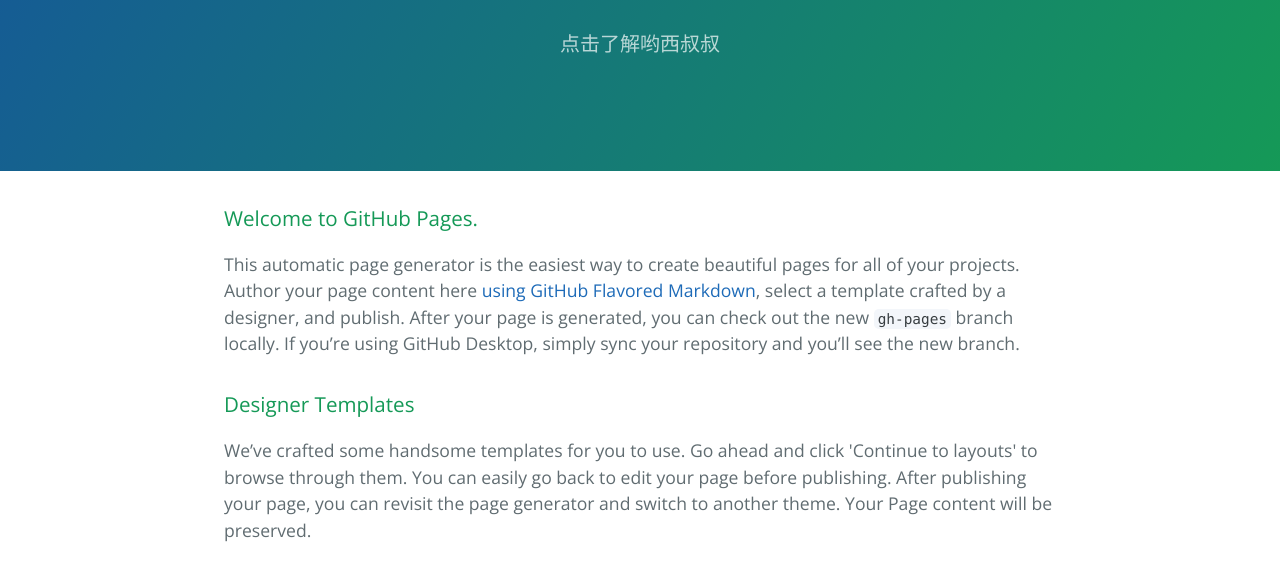
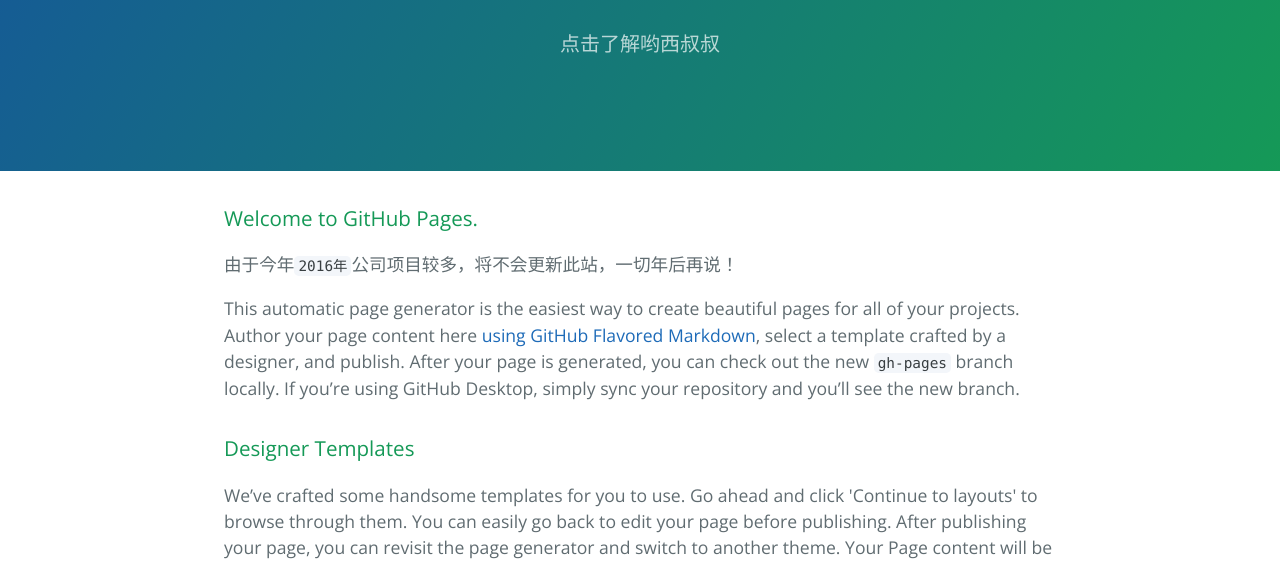
Before and after one commit to yoxidashu/yoxidashu.github.io, a plain HTML site: page index.html in a window 1280 px wide. Shown: the part 208-774 px from the top of the page. Drawn offline with nearby package versions, Linux system fonts and the light colour scheme.

Commit message:
2016 year not commit

```diff
--- a/index.html
+++ b/index.html
@@ -19,6 +19,8 @@
     <section class="main-content">
       <h3>
 <a id="welcome-to-github-pages" class="anchor" href="#welcome-to-github-pages" aria-hidden="true"><span aria-hidden="true" class="octicon octicon-link"></span></a>Welcome to GitHub Pages.</h3>
+
+<p>由于今年<code>2016年</code>公司项目较多，将不会更新此站，一切年后再说！</p>
 
 <p>This automatic page generator is the easiest way to create beautiful pages for all of your projects. Author your page content here <a href="https://guides.github.com/features/mastering-markdown/">using GitHub Flavored Markdown</a>, select a template crafted by a designer, and publish. After your page is generated, you can check out the new <code>gh-pages</code> branch locally. If you’re using GitHub Desktop, simply sync your repository and you’ll see the new branch.</p>
 
```
